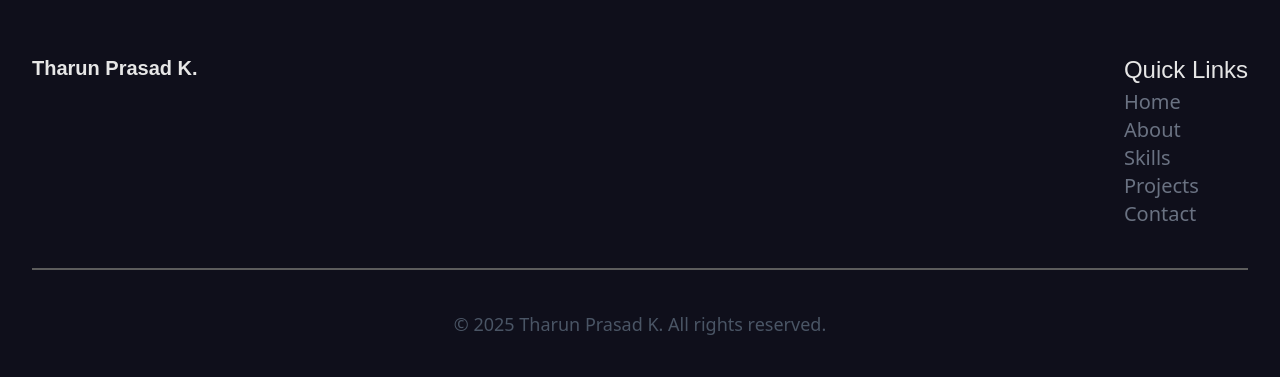
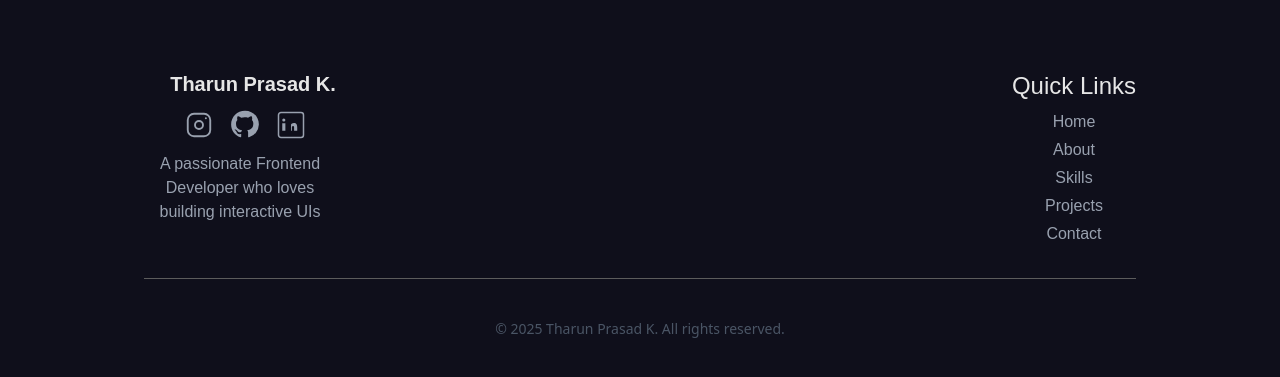
Before and after one commit to tharun10x/Portfoilio, a React (Vite) app: page / in a window 1280 px wide. Shown: the part 2824-3201 px from the top of the page. Built offline with nearby package versions, Linux system fonts and the light colour scheme.

Commit message:
Modified footer component to update copyright year and fix alignment issue

```diff
--- a/src/Components/footer.jsx
+++ b/src/Components/footer.jsx
@@ -1,25 +1,100 @@
 export default function Footer() {
   return (
-    <footer className="w-full text-center py-4 mt-8">
-    <div className="wrapper w-full   text-left flex justify-between gap-15">
-        <div className="self">
-            <h1 className="text-xl font-bold text-[#E6E6E6] mb-2">
-                Tharun Prasad K.
+    <footer className="w-full py-8 mt-8" aria-label="Footer">
+      <div className="container mx-auto px-4 max-w-5xl">
+        <div className="flex flex-col md:flex-row justify-between items-start gap-8">
+          <div className="branding">
+            <h1 className="text-xl font-bold text-[#E6E6E6] mb-1">
+              Tharun Prasad K.
             </h1>
+
+            <div className="flex items-center gap-4 mt-3 px-10">
+              <a
+                href="https://www.instagram.com/tharun.10l/"
+                target="_blank"
+                rel="noopener noreferrer"
+                aria-label="Instagram"
+                className="text-gray-400 hover:text-gray-200 transition"
+              >
+                <svg
+                  width="30"
+                  height="30"
+                  viewBox="0 0 24 24"
+                  fill="none"
+                  xmlns="http://www.w3.org/2000/svg"
+                  aria-hidden="true"
+                >
+                  <rect x="3" y="3" width="18" height="18" rx="5" stroke="currentColor" strokeWidth="1.5"/>
+                  <circle cx="12" cy="12" r="3.2" stroke="currentColor" strokeWidth="1.5" />
+                  <circle cx="17.5" cy="6.5" r="0.8" fill="currentColor" />
+                </svg>
+              </a>
+
+              <a
+                href="https://github.com/tharun10x"
+                target="_blank"
+                rel="noopener noreferrer"
+                aria-label="GitHub"
+                className="text-gray-400 hover:text-gray-200 transition"
+              >
+                <svg
+                  width="30"
+                  height="30"
+                  viewBox="0 0 24 24"
+                  fill="none"
+                  xmlns="http://www.w3.org/2000/svg"
+                  aria-hidden="true"
+                >
+                  <path
+                    d="M12 .5C5.73.5.9 5.33.9 11.6c0 4.73 3.07 8.74 7.33 10.16.54.1.74-.24.74-.52 0-.26-.01-1.12-.02-2.03-2.98.65-3.61-1.43-3.61-1.43-.49-1.25-1.2-1.58-1.2-1.58-.98-.67.07-.66.07-.66 1.08.08 1.65 1.12 1.65 1.12.96 1.64 2.52 1.17 3.14.9.1-.7.38-1.17.69-1.44-2.38-.27-4.88-1.19-4.88-5.29 0-1.17.42-2.12 1.12-2.87-.11-.27-.49-1.36.11-2.84 0 0 .91-.29 2.98 1.1a10.4 10.4 0 012.71-.37c.92 0 1.85.12 2.71.37 2.07-1.39 2.98-1.1 2.98-1.1.6 1.48.22 2.57.11 2.84.7.75 1.12 1.7 1.12 2.87 0 4.11-2.5 5.01-4.88 5.28.39.35.73 1.04.73 2.1 0 1.52-.01 2.75-.01 3.12 0 .29.2.63.75.52A11.12 11.12 0 0023.1 11.6C23.1 5.33 18.27.5 12 .5z"
+                    fill="currentColor"
+                  />
+                </svg>
+              </a>
+
+              <a
+                href="https://www.linkedin.com/in/tharunprasadk/"
+                target="_blank"
+                rel="noopener noreferrer"
+                aria-label="LinkedIn"
+                className="text-gray-400 hover:text-gray-200 transition"
+              >
+                <svg
+                  width="30"
+                  height="30"
+                  viewBox="0 0 24 24"
+                  fill="none"
+                  xmlns="http://www.w3.org/2000/svg"
+                  aria-hidden="true"
+                >
+                  <rect x="2" y="2" width="20" height="20" rx="2" stroke="currentColor" strokeWidth="1.2"/>
+                  <path d="M7.5 10.5v6H5V10.5h2.5zM6.25 9.25a1.25 1.25 0 110-2.5 1.25 1.25 0 010 2.5zM12 10.5v1.1c.33-.6 1.05-1.2 2.2-1.2 2.35 0 2.78 1.55 2.78 3.57V16.5h-2.5v-2.45c0-.58-.01-1.33-.82-1.33-.82 0-.95.64-.95 1.29V16.5H12v-6z" fill="currentColor"/>
+                </svg>
+              </a>
+              <br />
+
+            </div>
+            <p className="mt-3 text-gray-400 w-48">A passionate Frontend Developer who loves building interactive UIs</p>
+          </div>
+
+          <div className="quick">
+            <h2 className="text-2xl text-[#E6E6E6] mb-2">Quick Links</h2>
+            <ul className="space-y-1 list-none p-0 m-0">
+              <li><a className="text-gray-400 hover:text-gray-200 transition" href="#home">Home</a></li>
+              <li><a className="text-gray-400 hover:text-gray-200 transition" href="#about">About</a></li>
+              <li><a className="text-gray-400 hover:text-gray-200 transition" href="#skills">Skills</a></li>
+              <li><a className="text-gray-400 hover:text-gray-200 transition" href="#projects">Projects</a></li>
+              <li><a className="text-gray-400 hover:text-gray-200 transition" href="#contact">Contact</a></li>
+            </ul>
+          </div>
         </div>
-        <div className="quick text-xl text-[#E6E6E6]">
-            <h1 className="text-2xl mb-0.5">Quick Links</h1>
-            <li className="list-none text-gray-500 font-sans"><a href="#home">Home</a></li>
-            <li className="list-none text-gray-500 font-sans"><a href="#about">About</a></li>
-            <li className="list-none text-gray-500 font-sans"><a href="#skills">Skills</a></li>
-            <li className="list-none text-gray-500 font-sans"><a href="#projects">Projects</a></li>
-            <li className="list-none text-gray-500 font-sans"><a href="#contact">Contact</a></li>
-        </div>
-    </div>
-    <div className="w-full" style={{ height: '2px', backgroundColor: '#5c5c5cff', marginTop: '40px' }} />
-      <p className="text-lg mt-10 text-gray-600 dark:text-gray-400 font-sans">
-        &copy; {new Date().getFullYear()} Tharun Prasad K.  All rights reserved.
-      </p>
+
+        <div className="border-t border-[#5c5c5cff] mt-8 pt-6" />
+
+        <p className="text-sm mt-4 text-gray-600 dark:text-gray-400 font-sans">
+          &copy; {new Date().getFullYear()} Tharun Prasad K. All rights reserved.
+        </p>
+      </div>
     </footer>
   );
 }
```
